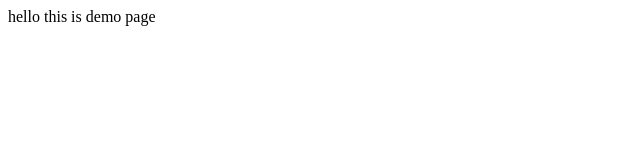
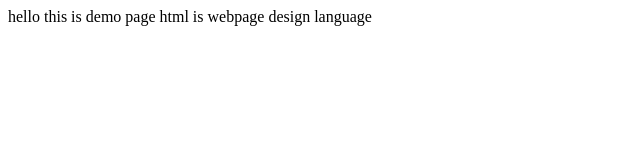
Before and after one commit to Chetali1999/personal-project, a plain HTML site: page htmlDemo/index.html in a window 1280 px wide. Shown: the whole page, without its empty margins (0-640 px from the left). Drawn offline with Linux system fonts and the light colour scheme.

Commit message:
new changes

```diff
--- a/htmlDemo/index.html
+++ b/htmlDemo/index.html
@@ -7,5 +7,6 @@
 </head>
 <body>
     hello this is demo page
+    html is webpage design language
 </body>
 </html>
```
